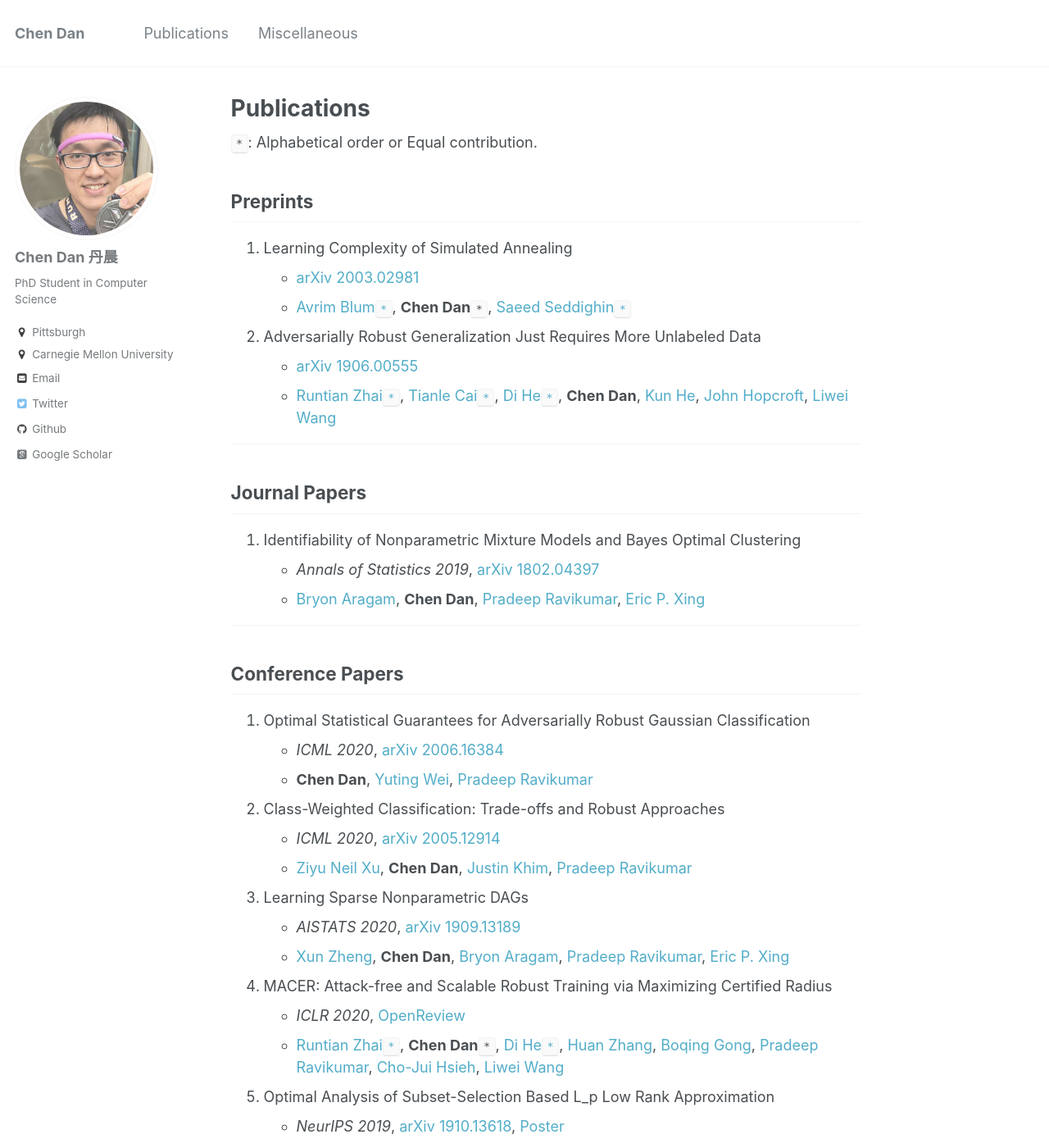
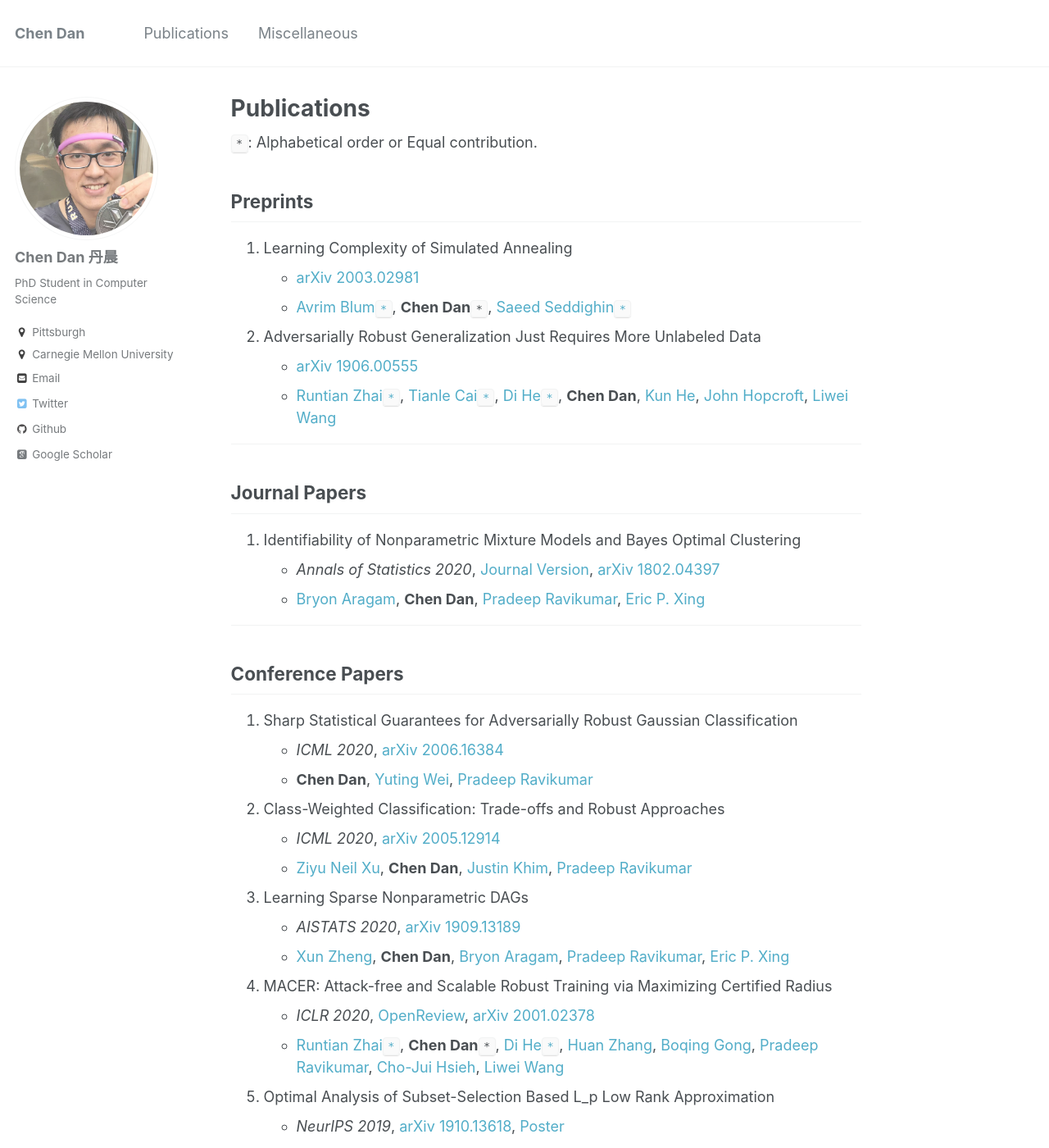
Before and after one commit to ChenDanCMU/chendancmu.github.io, a Jekyll site: the page built from _pages/publications.md, in a window 1280 px wide and 1400 px high. Shown: the whole window at 82% size. Built offline with Jekyll 4.4.1, drawn with Linux system fonts in a browser that asks for light colours; some web fonts are replaced.

Commit message:
Update Annals link

```diff
--- a/_pages/publications.md
+++ b/_pages/publications.md
@@ -20,14 +20,14 @@ author_profile: true
 ## Journal Papers
 
 1. Identifiability of Nonparametric Mixture Models and Bayes Optimal Clustering
- - *Annals of Statistics 2019*, [arXiv 1802.04397](https://arxiv.org/abs/1802.04397)
+ - *Annals of Statistics 2020*, [Journal Version](https://projecteuclid.org/euclid.aos/1597370673), [arXiv 1802.04397](https://arxiv.org/abs/1802.04397)
  - [Bryon Aragam][Bryon Aragam], **Chen Dan**, [Pradeep Ravikumar][Pradeep Ravikumar], [Eric P. Xing](http://www.cs.cmu.edu/~epxing/)
 
 ---
 
 ## Conference Papers
 
-1. Optimal Statistical Guarantees for Adversarially Robust Gaussian Classification
+1. Sharp Statistical Guarantees for Adversarially Robust Gaussian Classification
  - *ICML 2020*, [arXiv 2006.16384](https://arxiv.org/abs/2006.16384)
  - **Chen Dan**, [Yuting Wei](http://www.stat.cmu.edu/~ytwei/), [Pradeep Ravikumar][Pradeep Ravikumar]
 
@@ -40,7 +40,7 @@ author_profile: true
  - [Xun Zheng](http://www.cs.cmu.edu/~xunzheng/), **Chen Dan**, [Bryon Aragam][Bryon Aragam], [Pradeep Ravikumar][Pradeep Ravikumar], [Eric P. Xing](http://www.cs.cmu.edu/~epxing/)
 
 1. MACER: Attack-free and Scalable Robust Training via Maximizing Certified Radius
- - *ICLR 2020*, [OpenReview](https://openreview.net/forum?id=rJx1Na4Fwr)
+ - *ICLR 2020*, [OpenReview](https://openreview.net/forum?id=rJx1Na4Fwr), [arXiv 2001.02378](https://arxiv.org/abs/2001.02378)
  - [Runtian Zhai`*`](http://www.runtianzhai.com/), **Chen Dan**`*`, [Di He`*`](https://www.microsoft.com/en-us/research/people/dihe/), [Huan Zhang](https://www.huan-zhang.com/), [Boqing Gong](http://boqinggong.info/), [Pradeep Ravikumar][Pradeep Ravikumar], [Cho-Jui Hsieh](http://web.cs.ucla.edu/~chohsieh/), [Liwei Wang][Liwei Wang]
 
 1. Optimal Analysis of Subset-Selection Based L_p Low Rank Approximation
```
Also changed, not shown: 1 other file.
